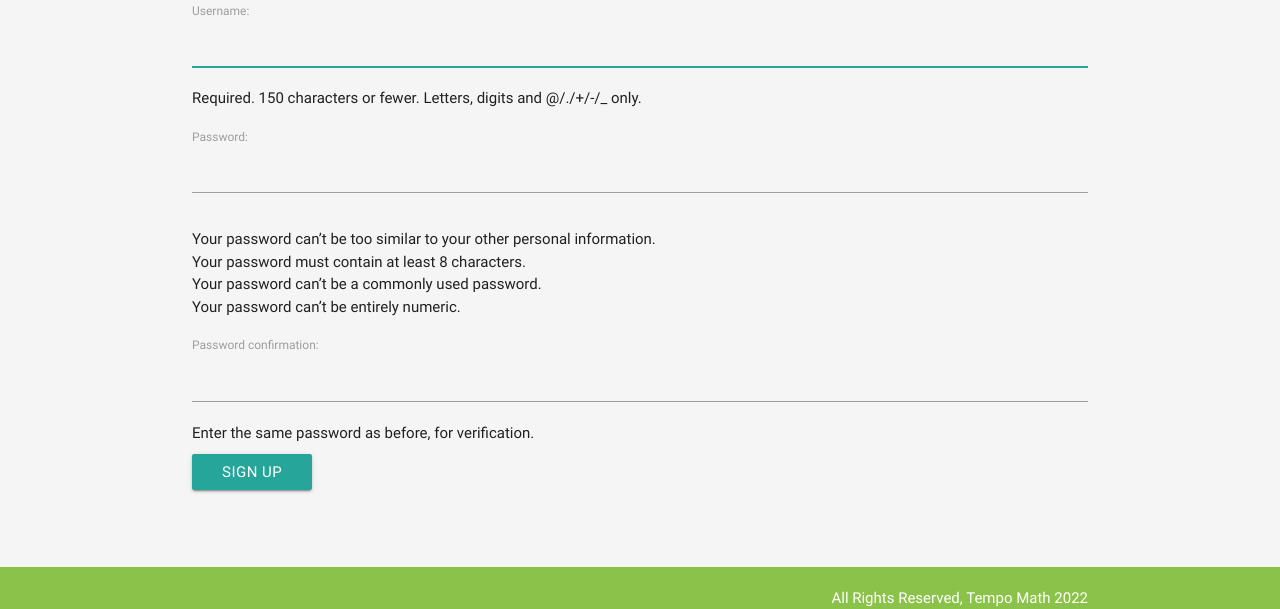
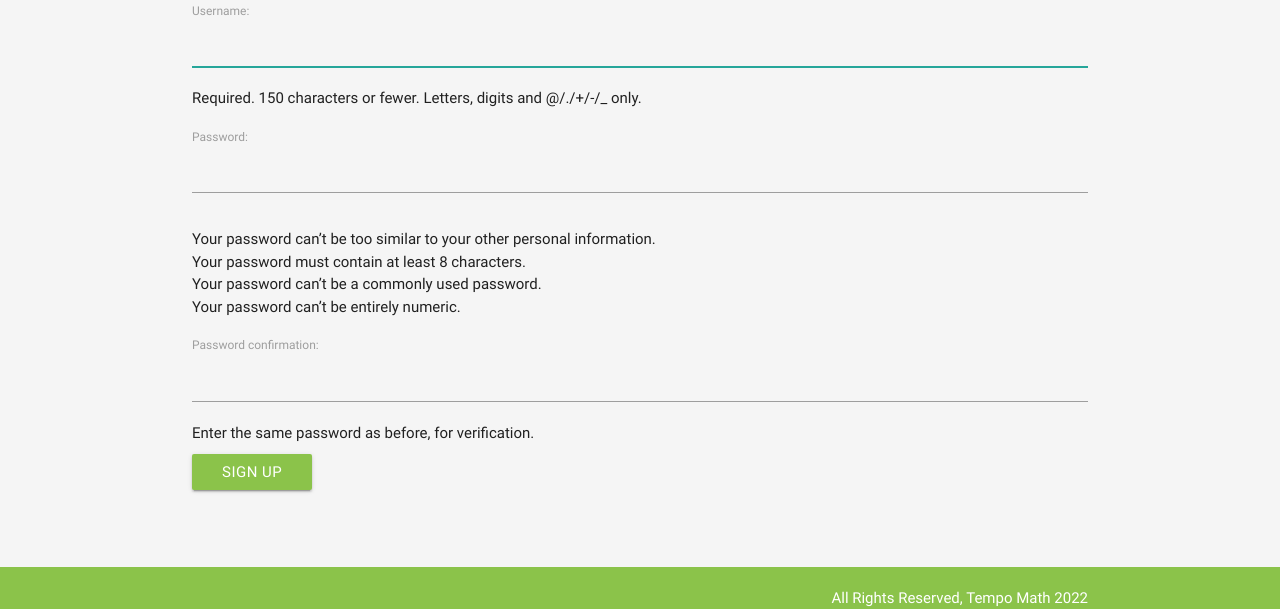
Before and after one commit to johnzwiss/Capstone-Project, a Django app: page /signup/ in a window 1280 px wide. Shown: the part 191-800 px from the top of the page. Run offline with Django 3.2, Linux system fonts and the light colour scheme.

Commit message:
fixed signup redirect, styled sign up page"

```diff
--- a/capstone_project/main_app/templates/signup.html
+++ b/capstone_project/main_app/templates/signup.html
@@ -5,6 +5,6 @@
     <form action="" method="POST">
         {% csrf_token %}
         {{ form.as_p }}
-        <input type="submit" value="Sign Up" class="btn">
+        <input class="waves-effect light-green btn" type="submit" value="Sign Up" class="btn">
     </form>
 {% endblock %}
--- a/capstone_project/main_app/urls.py
+++ b/capstone_project/main_app/urls.py
@@ -13,4 +13,5 @@ urlpatterns = [
     path('teacher/classroom/<int:classroom_id>/' , views.classroom_show, name='classroom_show'),
     path('teacher/classroom/<int:classroom_id>/<int:student_id>/' , views.student_show , name='student_show'),
 
+
 ]
--- a/capstone_project/main_app/views.py
+++ b/capstone_project/main_app/views.py
@@ -74,7 +74,7 @@ def signup_view(request):
             user.is_staff= True
             user.save()
             login(request, user)
-            return HttpResponseRedirect('/user/' + str(user.username))
+            return HttpResponseRedirect('/teacher/classroom/')
     # if the req is a get, then show the form
     else:
         form = UserCreationForm()
```
